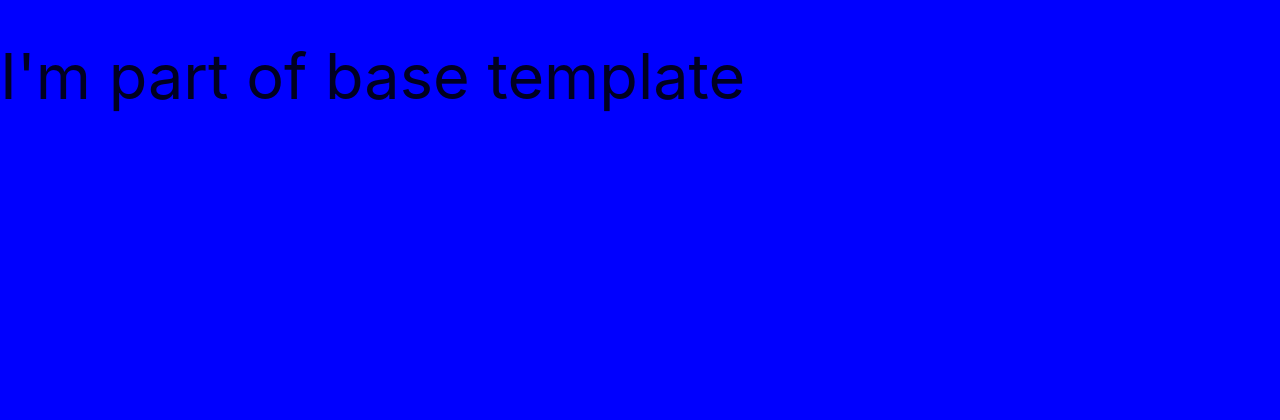
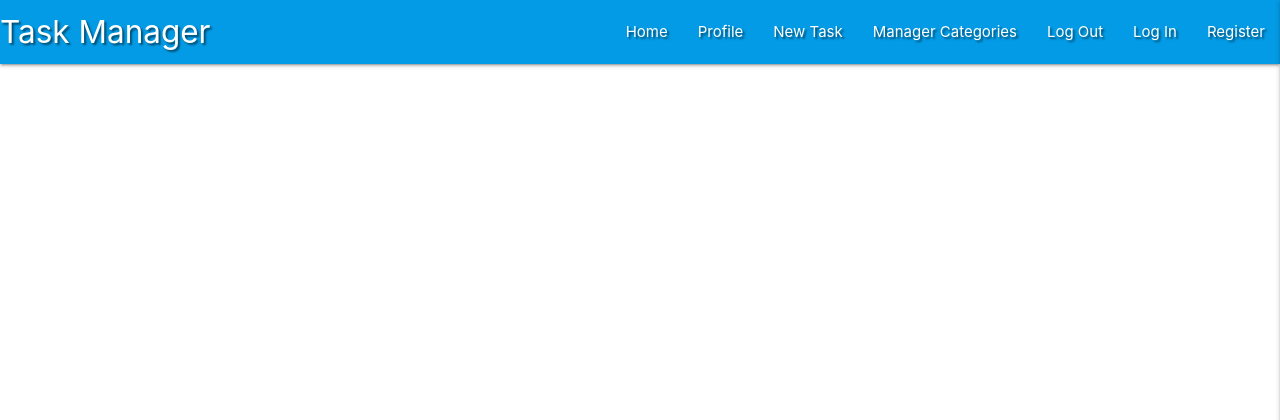
Before and after one commit to RodrigoPalazon/flask-task-manager-project, a Flask app: page / in a window 1280 px wide. Shown: the top 420 px of the page. Run offline with Flask 2, Linux system fonts and the light colour scheme; data that the repository does not hold is empty; some libraries are stand-ins or nearby versions.

Commit message:
Add Materialize Navbat and Sidenac

```diff
--- a/static/css/style.css
+++ b/static/css/style.css
@@ -1,3 +1,3 @@
-body{
-    background-color: blue;
+.text-shadow {
+    text-shadow: 2px 2px 2px rgba(0, 0, 0, 0.5);
 }
--- a/static/js/script.js
+++ b/static/js/script.js
@@ -0,0 +1,3 @@
+$(document).ready(function(){
+    $('.sidenav').sidenav({edge: "right"});
+  });
--- a/templates/base.html
+++ b/templates/base.html
@@ -13,7 +13,39 @@
     <title>Task Manager</title>
 </head>
 <body>
-    <h1>I'm part of base template</h1>
+
+    <header>
+        <!-- top navbar -->
+        <nav class="nav-extended text-shadow light-blue darken-1">
+            <div class="nav-wrapper">
+                <a href="{{ url_for('get_tasks')}}" class="brand-logo">Task Manager</a>
+                <a href="#" data-target="mobile-demo" class="sidenav-trigger right"><i class="fas fa-bars"></i></a>
+                <ul class="right hide-on-med-and-down">
+                    <li><a href="{{ url_for('get_tasks')}}">Home</a></li>
+                    <li><a href="#">Profile</a></li>
+                    <li><a href="#">New Task</a></li>
+                    <li><a href="#">Manager Categories</a></li>
+                    <li><a href="#">Log Out</a></li>
+                    <li><a href="#">Log In</a></li>
+                    <li><a href="#">Register</a></li>
+                </ul>
+            </div>
+        </nav>
+        <!-- mobile sidenav -->
+        <ul class="sidenav" id="mobile-demo">
+            <li>
+                <h4 class="center-align light-blue-text text-darken-4">Task Manager</h4>
+            </li>
+            <li><a href="{{ url_for('get_tasks')}}">Home</a></li>
+            <li><a href="#">Profile</a></li>
+            <li><a href="#">New Task</a></li>
+            <li><a href="#">Manager Categories</a></li>
+            <li><a href="#">Log Out</a></li>
+            <li><a href="#">Log In</a></li>
+            <li><a href="#">Register</a></li>
+        </ul>
+    </header>
+
     {% block content %}
     {% endblock %}
 
```
